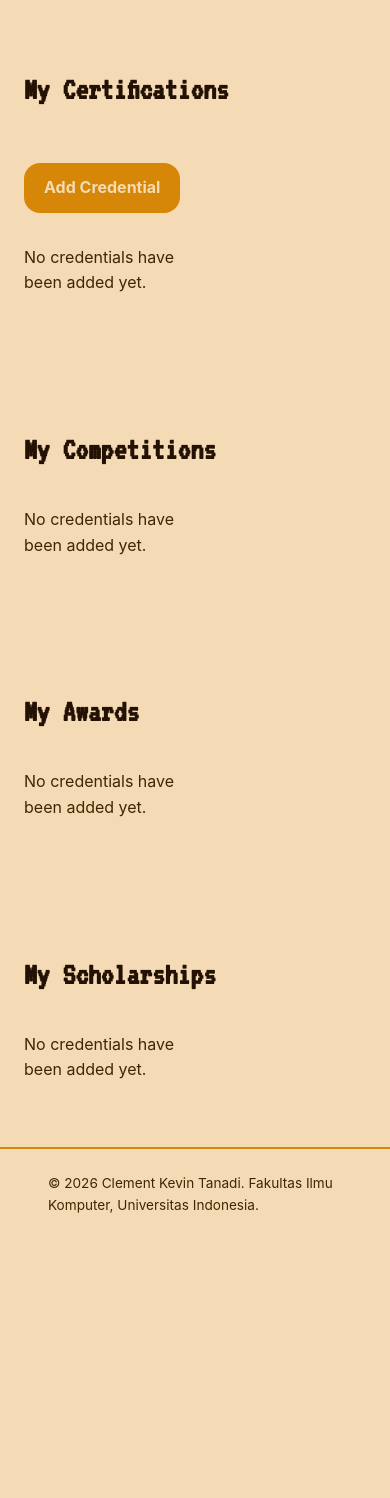
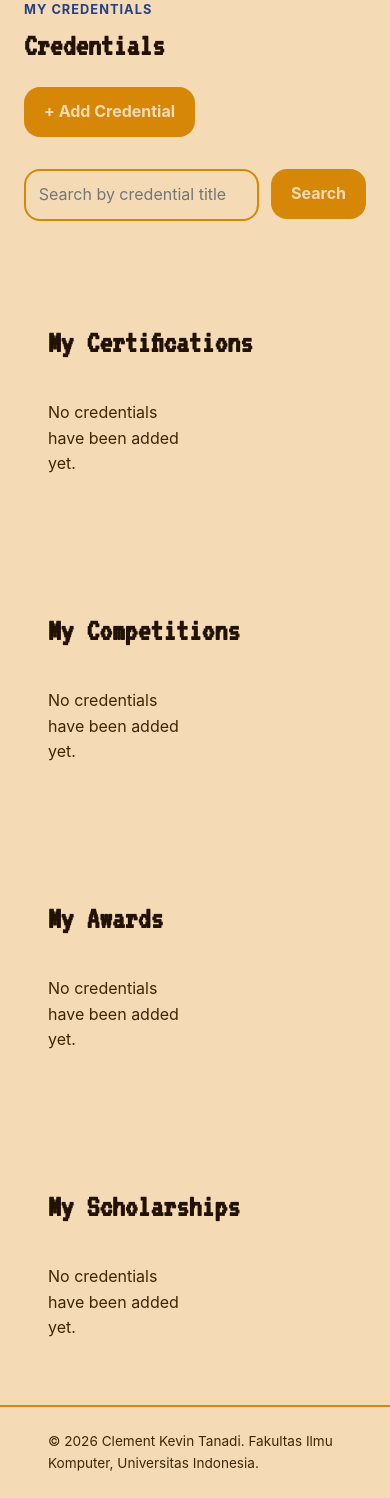
Before and after one commit to Wuskevo/myportofolio, a Django app: page /credentials/ in a window 390 px wide. Shown: the part 150-1648 px from the top of the page. Before the commit the page ends 1363 px from the top, so only its background shows below. Run offline with Django 5.2, Linux system fonts and the light colour scheme; data that the repository does not hold is empty.

Commit message:
chore(templates, style): minor adjustments, making stuff more consistent

```diff
--- a/static/css/style.css
+++ b/static/css/style.css
@@ -95,7 +95,6 @@ html {
 
     /* --- Form tokens --- */
     --color-error: #a7342c;
-    --surface-white: #ffffff;
     --overlay-dark: rgba(28, 25, 23, 0.58);
     --shadow-soft: 0 1rem 3rem rgba(28, 25, 23, 0.22);
     --form-field-padding-y: 0.7rem;
@@ -461,7 +460,7 @@ h3 {
     font-weight: 600;
 }
 
-.experience-header {
+.section-header {
     width: 100%;
     display: flex;
     justify-content: space-between;
@@ -488,7 +487,7 @@ h3 {
     border-radius: var(--radius);
 }
 
-.experience-header h1 {
+.section-header h1 {
     margin-bottom: 0;
 }
 
@@ -503,19 +502,21 @@ h3 {
     line-height: 1;
 }
 
-.experience-search {
+/* Used by long search by title bars so far */
+.search-bar-1 {
     display: flex;
     gap: var(--space-md);
     margin-bottom: var(--space-3xl);
 }
 
-.experience-search__input {
+/* Input of [search-bar-1] */
+.search-input-1 {
     width: 100%;
     min-width: 0;
     padding: var(--form-field-padding-y) var(--form-field-padding-x);
     border: var(--line-width) solid var(--line);
     border-radius: var(--radius);
-    background: var(--surface-white);
+    background: var(--paper);
     color: var(--ink);
     font: inherit;
 }
@@ -621,21 +622,21 @@ h3 {
 }
 
 @media (max-width: 600px) {
-    .experience-header {
+    .section-header {
         align-items: flex-start;
         flex-direction: column;
     }
 
-    .experience-add-button {
+    .section-add-button {
         width: 100%;
         justify-content: center;
     }
 
-    .experience-search {
+    .section-search {
         flex-direction: column;
     }
 
-    .experience-search .button {
+    .section-search .button {
         width: 100%;
     }
 
@@ -769,7 +770,7 @@ h3 {
 .credential-image-placeholder {
     width: 100%;
     aspect-ratio: var(--aspect-photo);
-    background-color: var(--line);
+    background-color: var(--ink);
     border-radius: var(--radius);
 }
 
--- a/templates/credentials.html
+++ b/templates/credentials.html
@@ -1,15 +1,27 @@
 {% extends 'base.html' %} {% block content %}
 <main>
-	<!-- Certifications -->
-	<section class="credential-section" id="certifications">
 	<div class="container">
-			<div class="experience-header">
-				<h1>My Certifications</h1>
+
+		<p class="section-kicker">My credentials</p>
+
+		<div class="section-header">
+			<h1>Credentials</h1>
 			<a href="{% url 'main:create_credentials' %}" class="button">
+				<span aria-hidden="true">+</span>
 				Add Credential
 			</a>
 		</div>
 
+		<form method="get" action="{% url 'main:show_credentials' %}" class="search-bar-1">
+			<input type="search" name="title" value="{{ title_query }}" placeholder="Search by credential title"
+				class="search-input-1" aria-label="Search by credential title" />
+			<button type="submit" class="button">Search</button>
+		</form>
+
+		<!-- Certifications -->
+		<section class="credential-section" id="certifications">
+			<div class="container">
+				<h1>My Certifications</h1>
 				<div class="credential-grid">
 					<!-- Django tries attribute lookup, dict-key lookup, list-index lookup, and method-call, in that order -->
 					<!-- The following is accessing a key from the context setup by views, this pattern will be replicated for the other categories -->
@@ -33,7 +45,8 @@
 						<p class="credential-expiry">Never expires</p>
 						{% endif %} {% if credential.credential_url %}
 
-					<a href="{{ credential.credential_url }}" class="credential-link" target="_blank" rel="noopener">
+						<a href="{{ credential.credential_url }}" class="credential-link" target="_blank"
+							rel="noopener">
 							Verify credential
 						</a>
 						{% else %}
@@ -81,7 +94,8 @@
 						<p class="credential-expiry">Never expires</p>
 						{% endif %} {% if credential.credential_url %}
 
-					<a href="{{ credential.credential_url }}" class="credential-link" target="_blank" rel="noopener">
+						<a href="{{ credential.credential_url }}" class="credential-link" target="_blank"
+							rel="noopener">
 							Verify credential
 						</a>
 						{% else %}
@@ -129,7 +143,8 @@
 						<p class="credential-expiry">Never expires</p>
 						{% endif %} {% if credential.credential_url %}
 
-					<a href="{{ credential.credential_url }}" class="credential-link" target="_blank" rel="noopener">
+						<a href="{{ credential.credential_url }}" class="credential-link" target="_blank"
+							rel="noopener">
 							Verify credential
 						</a>
 						{% else %}
@@ -177,7 +192,8 @@
 						<p class="credential-expiry">Never expires</p>
 						{% endif %} {% if credential.credential_url %}
 
-					<a href="{{ credential.credential_url }}" class="credential-link" target="_blank" rel="noopener">
+						<a href="{{ credential.credential_url }}" class="credential-link" target="_blank"
+							rel="noopener">
 							Verify credential
 						</a>
 						{% else %}
@@ -196,5 +212,6 @@
 				</div>
 			</div>
 		</section>
+	</div>
 </main>
 {% endblock content %}
--- a/templates/experiences.html
+++ b/templates/experiences.html
@@ -6,7 +6,7 @@
 		<div class="container">
 			<p class="section-kicker">My journey so far</p>
 
-			<div class="experience-header">
+			<div class="section-header">
 				<h1>Experience</h1>
 				<a href="{% url 'main:create_experiences' %}" class="button experience-add-button">
 					<span aria-hidden="true">+</span>
@@ -14,9 +14,9 @@
 				</a>
 			</div>
 
-			<form method="get" action="{% url 'main:show_experiences' %}" class="experience-search">
+			<form method="get" action="{% url 'main:show_experiences' %}" class="search-bar-1">
 				<input type="search" name="title" value="{{ title_query }}" placeholder="Search by experience title"
-					class="experience-search__input" aria-label="Search by experience title" />
+					class="search-input-1" aria-label="Search by experience title" />
 				<button type="submit" class="button">Search</button>
 			</form>
 
```
Lines whose indentation alone changed are shown as unchanged.
